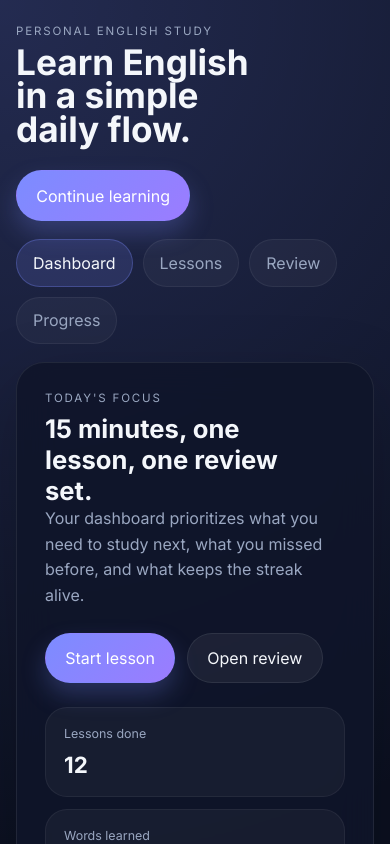
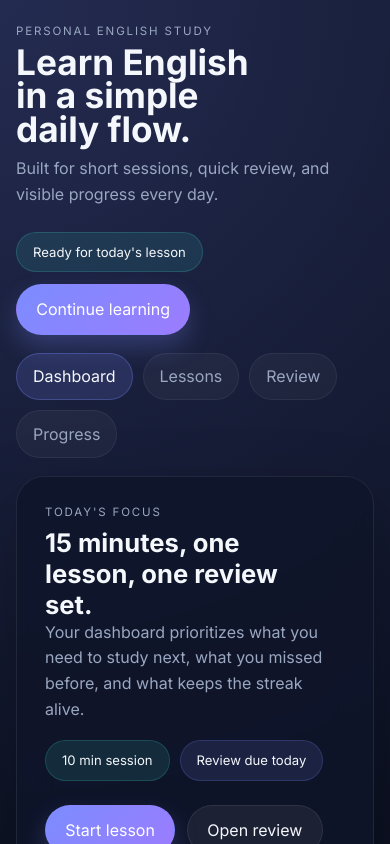
Before and after one commit to toilanguyen2910/Du-an-tu-hoc-Tieng-Anh, a React (Vite) app: page / in a window 390 px wide. Shown: the top 844 px of the page. Built offline with nearby package versions, Linux system fonts and the light colour scheme.

Commit message:
Polish the personal study dashboard UI

```diff
--- a/src/App.tsx
+++ b/src/App.tsx
@@ -108,8 +108,12 @@ function App() {
         <div>
           <p className="eyebrow">Personal English Study</p>
           <h1>Learn English in a simple daily flow.</h1>
+          <p className="topline-note">Built for short sessions, quick review, and visible progress every day.</p>
         </div>
-        <button className="primary-btn">Continue learning</button>
+        <div className="topbar-actions">
+          <span className="status-pill">Ready for today&apos;s lesson</span>
+          <button className="primary-btn">Continue learning</button>
+        </div>
       </header>
 
       <nav className="nav-tabs" aria-label="Primary">
@@ -138,6 +142,10 @@ function App() {
               <p className="muted">
                 Your dashboard prioritizes what you need to study next, what you missed before, and what keeps the streak alive.
               </p>
+              <div className="hero-badges">
+                <span className="status-pill">10 min session</span>
+                <span className="status-pill soft">Review due today</span>
+              </div>
               <div className="hero-actions">
                 <button className="primary-btn" onClick={() => setActiveTab('lessons')}>Start lesson</button>
                 <button className="secondary-btn" onClick={() => setActiveTab('review')}>Open review</button>
@@ -301,6 +309,15 @@ function App() {
               <Stat label="Streak" value="6 days" />
               <Stat label="Words learned" value="148" />
             </div>
+            <div className="progress-bar-wrap">
+              <div className="progress-bar-header">
+                <span className="muted">Weekly completion</span>
+                <strong>62%</strong>
+              </div>
+              <div className="progress-track big">
+                <div className="progress-fill" style={{ width: '62%' }} />
+              </div>
+            </div>
           </section>
 
           <section className="panel">
--- a/src/styles.css
+++ b/src/styles.css
@@ -45,6 +45,20 @@ button {
   margin-bottom: 18px;
 }
 
+.topbar-actions {
+  display: flex;
+  align-items: center;
+  gap: 12px;
+  flex-wrap: wrap;
+}
+
+.topline-note {
+  margin-top: 10px;
+  max-width: 50ch;
+  color: var(--muted);
+  line-height: 1.6;
+}
+
 .eyebrow, .section-label {
   text-transform: uppercase;
   letter-spacing: 0.16em;
@@ -87,6 +101,24 @@ h4 {
   border-radius: 999px;
   cursor: pointer;
   transition: transform 160ms ease, border-color 160ms ease, background 160ms ease;
+}
+
+.status-pill {
+  display: inline-flex;
+  align-items: center;
+  justify-content: center;
+  gap: 8px;
+  padding: 0.7rem 1rem;
+  border-radius: 999px;
+  font-size: 0.82rem;
+  color: var(--text);
+  background: rgba(57, 210, 192, 0.12);
+  border: 1px solid rgba(57, 210, 192, 0.2);
+}
+
+.status-pill.soft {
+  background: rgba(124, 140, 255, 0.12);
+  border-color: rgba(124, 140, 255, 0.2);
 }
 
 .primary-btn {
@@ -240,12 +272,36 @@ button:hover {
   text-align: right;
 }
 
+.hero-badges {
+  display: flex;
+  flex-wrap: wrap;
+  gap: 10px;
+  margin-top: 18px;
+}
+
+.progress-bar-wrap {
+  display: grid;
+  gap: 10px;
+  margin-top: 12px;
+}
+
+.progress-bar-header {
+  display: flex;
+  align-items: center;
+  justify-content: space-between;
+}
+
 .progress-track {
   height: 8px;
   border-radius: 999px;
   overflow: hidden;
   background: rgba(255,255,255,0.08);
   margin-bottom: 8px;
+}
+
+.progress-track.big {
+  height: 10px;
+  margin-bottom: 0;
 }
 
 .progress-fill {
@@ -332,7 +388,10 @@ button:hover {
     min-height: auto;
   }
 
-  .topbar, .panel-head, .lesson-row {
+  .topbar,
+  .panel-head,
+  .lesson-row,
+  .topbar-actions {
     flex-direction: column;
     align-items: flex-start;
   }
```
